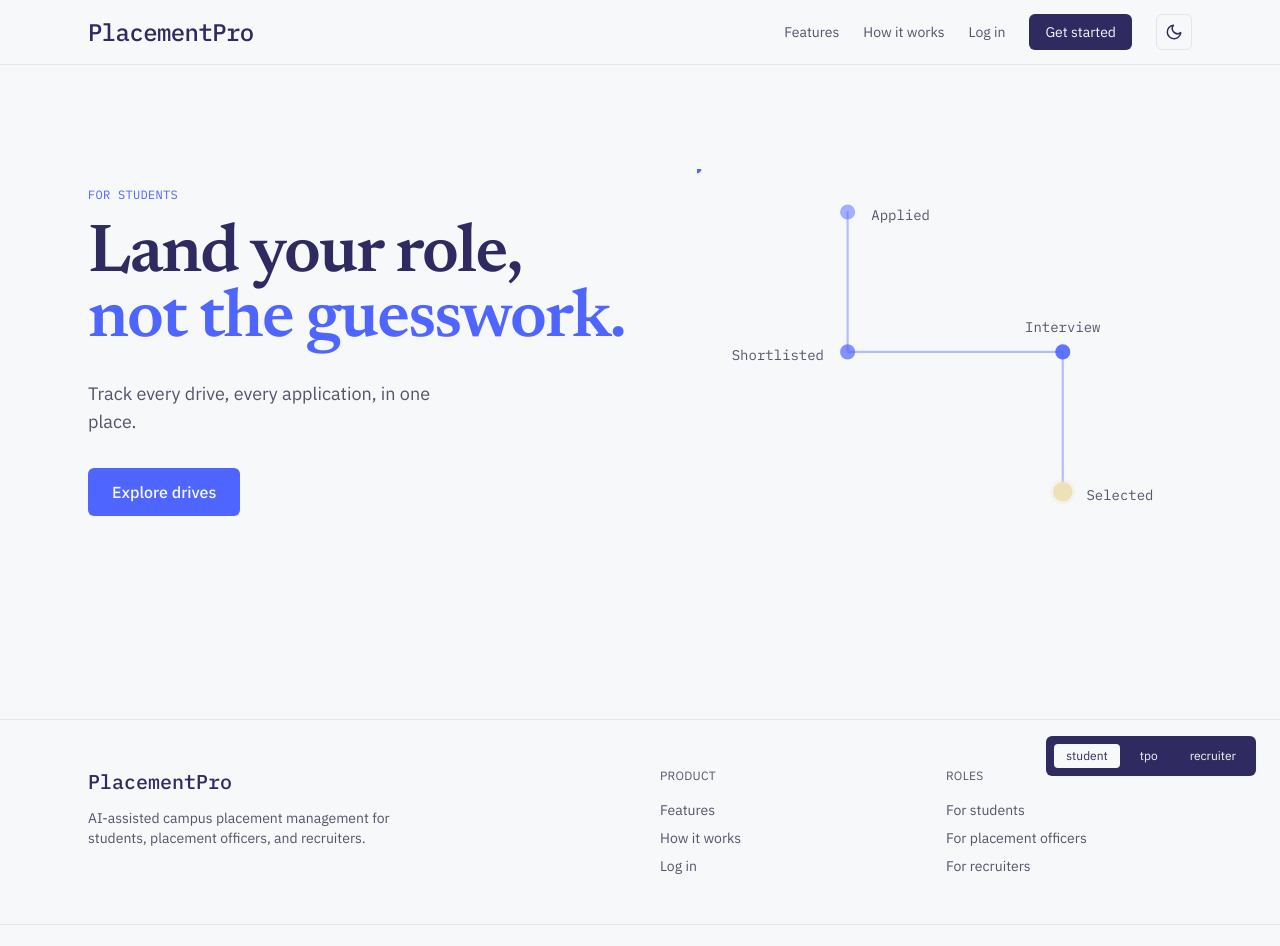
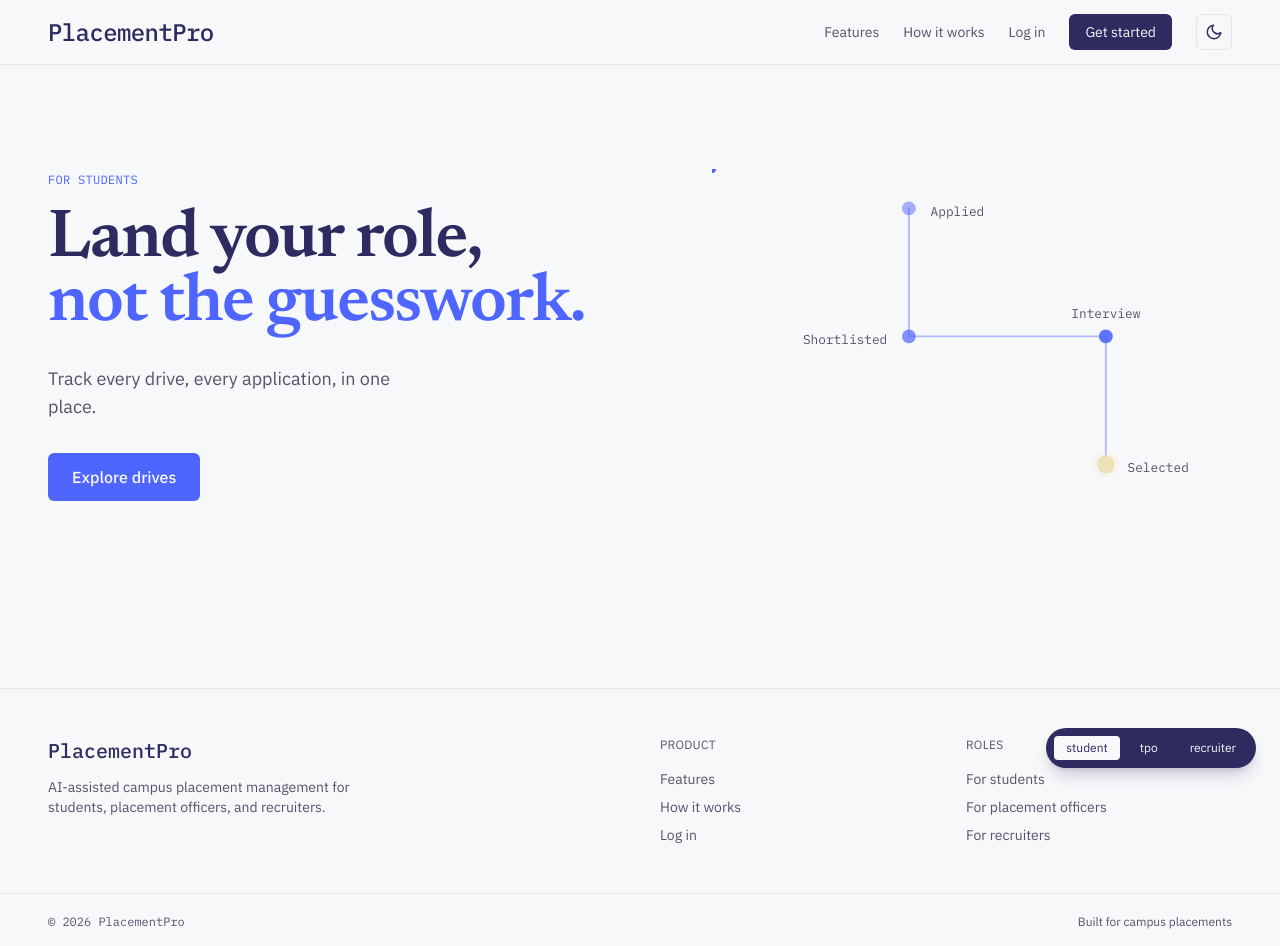
Before and after one commit to KushagraHimdan/placement-pro, a React (Vite) app in the folder client/: page / in a window 1280 px wide. Shown: the top 946 px of the page. Built offline with nearby package versions, Linux system fonts and the light colour scheme; no server answers.

Commit message:
Enjoy better visual experience !! with Placement Pro !!

```diff
--- a/client/src/components/Footer.jsx
+++ b/client/src/components/Footer.jsx
@@ -1,7 +1,7 @@
 export default function Footer() {
   return (
     <footer className="border-t border-line mt-20">
-      <div className="max-w-6xl mx-auto px-6 py-12 grid md:grid-cols-4 gap-10">
+      <div className="max-w-7xl mx-auto px-8 lg:px-12 py-12 grid md:grid-cols-4 gap-10">
         <div className="md:col-span-2">
           <p className="font-mono text-xl font-medium text-ink mb-3">PlacementPro</p>
           <p className="text-sm text-slate max-w-xs">
@@ -29,7 +29,7 @@ export default function Footer() {
       </div>
 
       <div className="border-t border-line">
-        <div className="max-w-6xl mx-auto px-6 py-5 flex flex-col sm:flex-row justify-between items-center gap-3">
+        <div className="max-w-7xl mx-auto px-8 lg:px-12 py-5 flex flex-col sm:flex-row justify-between items-center gap-3">
           <p className="text-xs text-slate font-mono">© {new Date().getFullYear()} PlacementPro</p>
           <p className="text-xs text-slate">Built for campus placements</p>
         </div>
--- a/client/src/components/Hero.jsx
+++ b/client/src/components/Hero.jsx
@@ -32,7 +32,7 @@ export default function Hero({ role = 'student' }) {
   const content = ROLE_CONTENT[role]
 
   return (
-    <section className="max-w-6xl mx-auto px-6 py-20 grid md:grid-cols-[1.15fr_1fr] gap-10 items-center">
+    <section className="max-w-7xl mx-auto px-8 lg:px-12 py-20 grid md:grid-cols-[1.15fr_1fr] gap-16 items-center">
       <div>
         <motion.p
           initial={{ opacity: 0, y: 10 }}
--- a/client/src/components/Navbar.jsx
+++ b/client/src/components/Navbar.jsx
@@ -6,7 +6,7 @@ export default function Navbar() {
 
   return (
     <nav className="sticky top-0 z-50 bg-paper/90 backdrop-blur-sm border-b border-line">
-      <div className="max-w-6xl mx-auto px-6 h-16 flex items-center justify-between">
+      <div className="max-w-7xl mx-auto px-8 lg:px-12 h-16 flex items-center justify-between">
         <a href="/" className="font-mono text-2xl font-medium tracking-tight text-ink">PlacementPro</a>
 
         <div className="hidden md:flex items-center gap-6">
--- a/client/src/components/PipelineVisual.jsx
+++ b/client/src/components/PipelineVisual.jsx
@@ -1,29 +1,56 @@
 import { motion } from 'framer-motion'
+import { useState, useEffect } from 'react'
 
 const STAGES = ['Applied', 'Shortlisted', 'Interview', 'Selected']
 
-// zigzag layout, kept well inside the viewBox bounds so labels never clip
-const NODES = [
-  { x: 140, y: 40 },
-  { x: 140, y: 170 },
-  { x: 340, y: 170 },
-  { x: 340, y: 300 },
+const NODES_DESKTOP = [
+  { x: 200, y: 40 },
+  { x: 200, y: 170 },
+  { x: 400, y: 170 },
+  { x: 400, y: 300 },
 ]
 
-const LABEL_OFFSETS = [
+const NODES_MOBILE = [
+  { x: 60, y: 30 },
+  { x: 60, y: 120 },
+  { x: 60, y: 210 },
+  { x: 60, y: 300 },
+]
+
+const LABEL_OFFSETS_DESKTOP = [
   { dx: 22, dy: 4, anchor: 'start' },
   { dx: -22, dy: 4, anchor: 'end' },
   { dx: 0, dy: -22, anchor: 'middle' },
   { dx: 22, dy: 4, anchor: 'start' },
 ]
 
-const PATH_D = NODES.map((n, i) => `${i === 0 ? 'M' : 'L'} ${n.x} ${n.y}`).join(' ')
-const NODE_OPACITY = [0.5, 0.7, 0.9, 1]
+const LABEL_OFFSETS_MOBILE = [
+  { dx: 22, dy: 4, anchor: 'start' },
+  { dx: 22, dy: 4, anchor: 'start' },
+  { dx: 22, dy: 4, anchor: 'start' },
+  { dx: 22, dy: 4, anchor: 'start' },
+]
 
 export default function PipelineVisual({ accentColor = '#4E65FF' }) {
+  const [isMobile, setIsMobile] = useState(false)
+
+  useEffect(() => {
+    const check = () => setIsMobile(window.innerWidth < 768)
+    check()
+    window.addEventListener('resize', check)
+    return () => window.removeEventListener('resize', check)
+  }, [])
+
+  const NODES = isMobile ? NODES_MOBILE : NODES_DESKTOP
+  const LABEL_OFFSETS = isMobile ? LABEL_OFFSETS_MOBILE : LABEL_OFFSETS_DESKTOP
+  const viewBox = isMobile ? '0 0 220 330' : '0 0 520 340'
+
+  const PATH_D = NODES.map((n, i) => `${i === 0 ? 'M' : 'L'} ${n.x} ${n.y}`).join(' ')
+  const NODE_OPACITY = [0.5, 0.7, 0.9, 1]
+
   return (
-    <div className="w-full max-w-lg ml-auto py-6">
-      <svg viewBox="0 0 460 340" className="w-full h-auto" fill="none">
+    <div className="w-full max-w-lg ml-auto mr-2 py-6">
+      <svg viewBox={viewBox} className="w-full h-auto" fill="none">
         <motion.path
           d={PATH_D}
           stroke={accentColor}
--- a/client/src/pages/Landing.jsx
+++ b/client/src/pages/Landing.jsx
@@ -14,7 +14,7 @@ export default function Landing() {
       </main>
       <Footer />
 
-      <div className="fixed bottom-6 right-6 bg-ink text-paper text-xs rounded-md p-2 flex gap-2 z-50">
+      <div className="fixed bottom-8 right-6 bg-ink text-paper text-xs rounded-full p-2 flex gap-2 z-50 shadow-lg shadow-ink/20">
         {['student', 'tpo', 'recruiter'].map((r) => (
           <button
             key={r}
```
